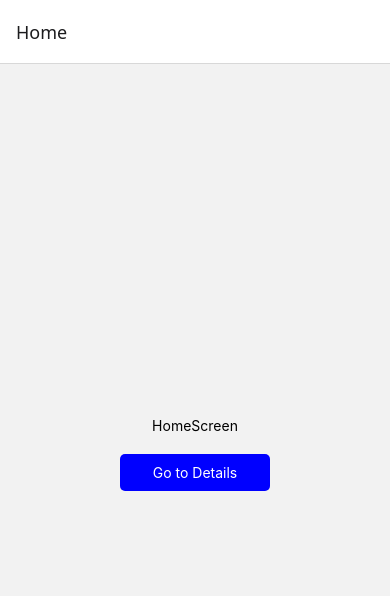
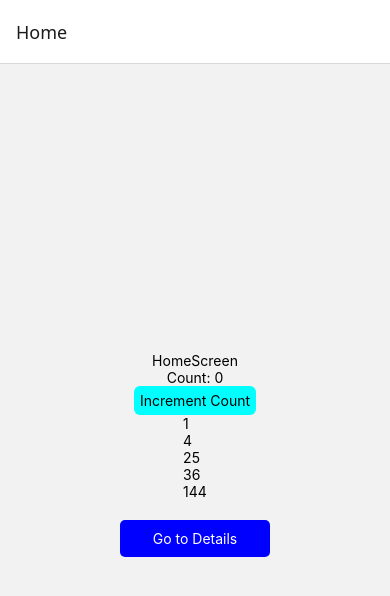
Before and after one commit to Prateek027-S/RN-CLI-Basic, a React Native app: screen /Home in a window 390 px wide. Shown: the top 596 px of the page. Built offline with nearby package versions, Linux system fonts and the light colour scheme.

Commit message:
feat: Implemented example of React.memo, useMemo, useCallback

```diff
--- a/src/screens/home/HomeScreen.jsx
+++ b/src/screens/home/HomeScreen.jsx
@@ -1,12 +1,46 @@
 import { useNavigation } from '@react-navigation/native';
+import { memo, useCallback, useMemo, useState } from 'react';
 import { View, Text, TouchableOpacity, StyleSheet } from 'react-native'
+
+const ItemList = memo(({items, handlePress}) => {
+  console.log('List rendered...')
+  return (
+    <View>
+      {
+        items.map((item) => (
+          <TouchableOpacity key={item} onPress={() => handlePress(item)}>
+            <Text>{item}</Text>
+          </TouchableOpacity>
+        ))
+      }
+    </View>
+  )
+})
 
 const HomeScreen = () => {
   const navigation = useNavigation();
+  const [count, setCount] = useState(0);
+  const [numbers] = useState([1, 2, 5, 6, 12]);
+
+  const squaredNumbers = useMemo(() => {
+     console.log("Calculating squares.");
+    return numbers.map(num => num*num);
+  }, [numbers]);
+
+  const handleItemPress = useCallback((item) => {
+    console.log('Clicked: ', item);
+  }, [])
 
   return (
     <View style={styles.container}>
       <Text>HomeScreen</Text>
+      <Text>Count: {count}</Text>
+      <TouchableOpacity onPress={() => {setCount(count + 1)}} style={{backgroundColor: 'cyan', padding: 6, borderRadius: 6}}>
+        <Text>Increment Count</Text>
+      </TouchableOpacity>
+
+      <ItemList items={squaredNumbers} handlePress={handleItemPress} />
+
       <TouchableOpacity style={styles.button} onPress={() => navigation.navigate('Details')}>
         <Text style={{color: 'white'}}>Go to Details</Text>
       </TouchableOpacity>
```
